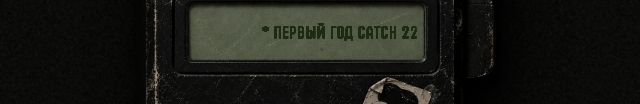
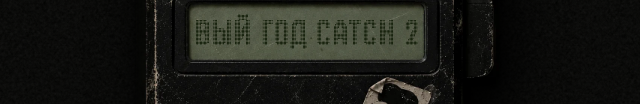
Before and after one commit to horaanlika-droid/player, a website: page index.html in a window 1280 px wide. Both pictures are taken after a click on the button 583 px from the left and 404 px from the top of the page. Shown: the part 458-562 px from the top of the page, without its empty margins (327-967 px from the left). Drawn offline with Linux system fonts and the light colour scheme.

Commit message:
Увеличить текст бегущей строки в два раза
Co-authored-by: arena-agent <297053741+arena-agent@users.noreply.github.com>

```diff
--- a/assets/player.css
+++ b/assets/player.css
@@ -74,17 +74,18 @@
   width: max-content;
   flex: 0 0 auto;
   text-align: left;
-  font-size: 4.7cqw;
+  font-size: 9.4cqw;
   letter-spacing: .055em;
   opacity: .96;
   color: transparent;
   -webkit-text-fill-color: transparent;
   -webkit-text-stroke: 0;
   text-shadow: none;
-  /* 9–10 крупных кругов по высоте буквы — масштаб, близкий к табло-референсу */
-  background-image: radial-gradient(circle at center, #17220d 0 .16cqw, #1d2c11 .18cqw, transparent .205cqw);
-  background-position: .03cqw .03cqw;
-  background-size: .50cqw .50cqw;
+  /* 9–10 крупных кругов по высоте буквы — масштаб, близкий к табло-референсу;
+     сетка точек увеличена вместе с буквами (×2), чтобы рисунок остался прежним */
+  background-image: radial-gradient(circle at center, #17220d 0 .32cqw, #1d2c11 .36cqw, transparent .41cqw);
+  background-position: .06cqw .06cqw;
+  background-size: 1cqw 1cqw;
   -webkit-background-clip: text;
   background-clip: text;
   filter: drop-shadow(.05cqw .10cqw .10cqw rgba(6, 10, 3, .55));
```
